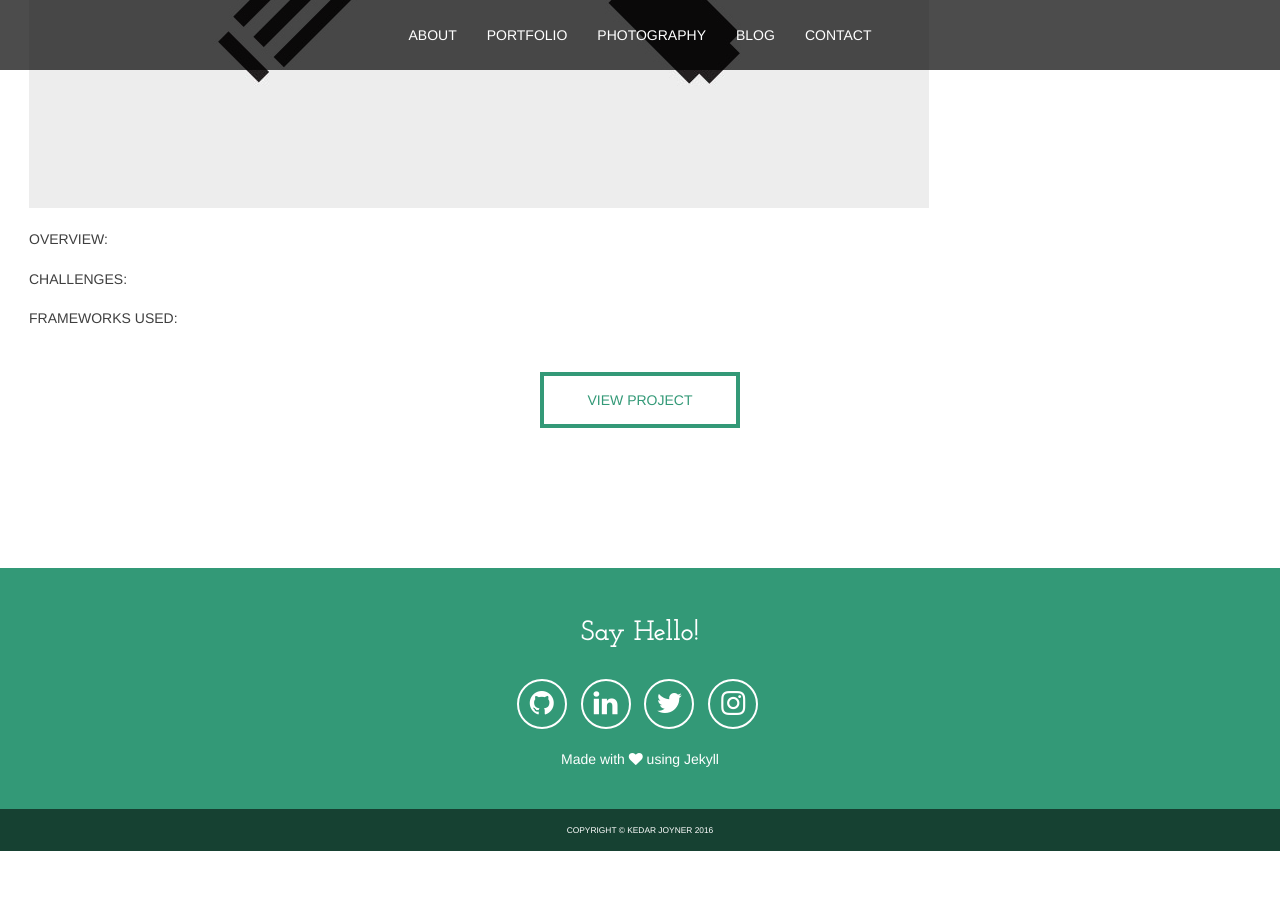
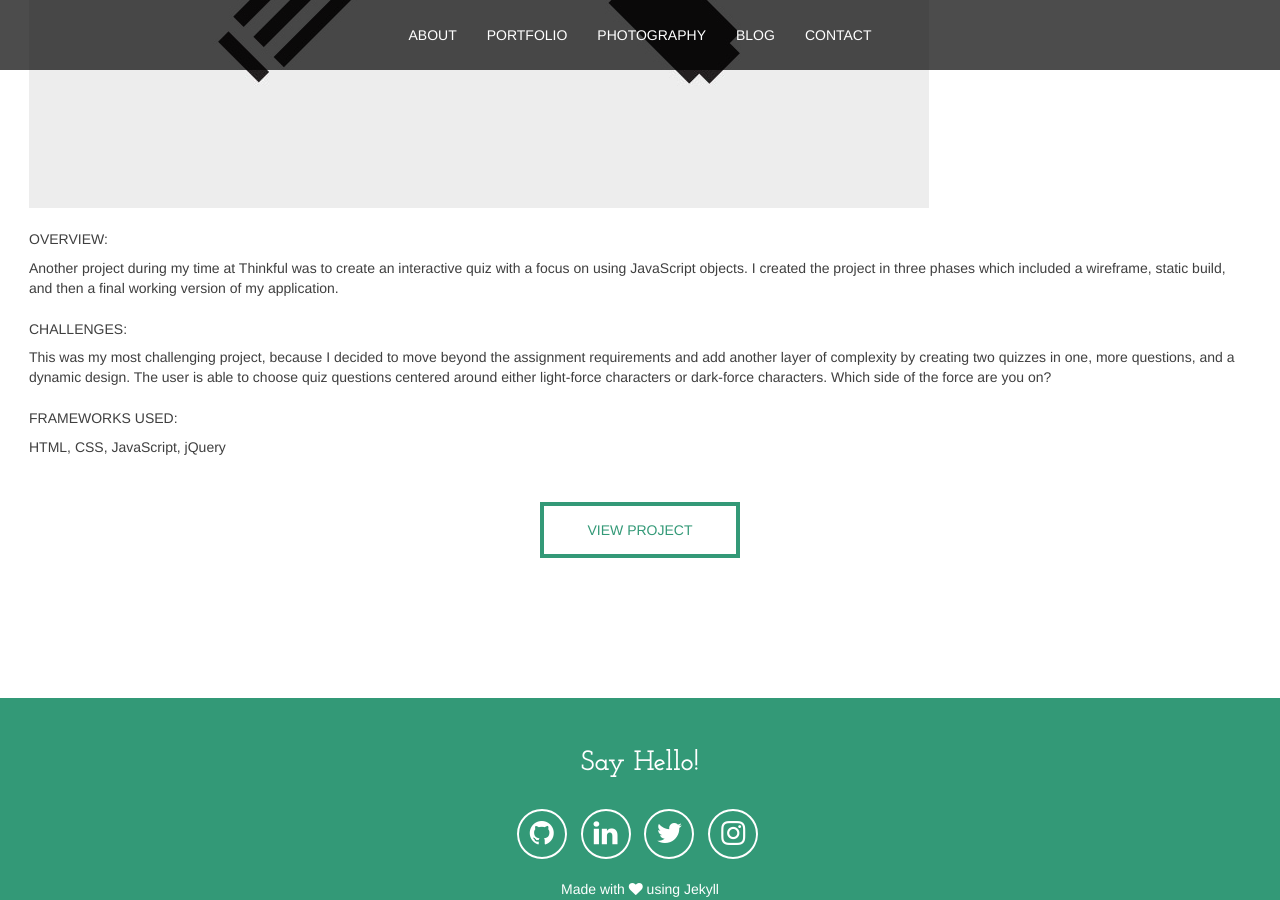
Before and after one commit to kedarjoyner/thinkful-portfolio, a Jekyll site: the page built from _posts/2015-02-15-star-wars-quiz.md, in a window 1280 px wide and 900 px high, scrolled down 680 px. Built offline with Jekyll 4.4.1, drawn with Linux system fonts in a browser that asks for light colours; nearby versions of some CDN libraries; before the commit the page ends 1531 px from its top, so only the background shows below that.

Commit message:
finish case studies

```diff
--- a/_posts/2015-02-15-star-wars-quiz.md
+++ b/_posts/2015-02-15-star-wars-quiz.md
@@ -1,9 +1,12 @@
 ---
 title: Star Wars Quiz
 img: starwars.jpg
-alt: image-alt
-category: Web Development
-description: Use this area of the page to describe your project. The icon above is part of a free icon set by <a href="https://sellfy.com/p/8Q9P/jV3VZ/">Flat Icons</a>. On their website, you can download their free set with 16 icons, or you can purchase the entire set with 146 icons for only $12!
+alt: two criss-crossed light sabers
+overview: Another project during my time at Thinkful was to create an interactive quiz with a focus on using JavaScript objects. I created the project in three phases which included a wireframe, static build, and then a final working version of my application.
+challenges: This was my most challenging project, because I decided to move beyond the assignment requirements and add another layer of complexity by creating two quizzes in one, more questions, and a dynamic design. The user is able to choose quiz questions centered around either light-force characters or dark-force characters. Which side of the force are you on?
+frameworks: HTML, CSS, JavaScript, jQuery
+site: http://kedarjoyner.github.io/quiz-app/
 button: project
 
+
 ---
```
Also changed, not shown: _posts/2015-02-15-Shopping-App.md (+3 -3 lines), _posts/2015-02-15-beer-me.md (+1 -1 lines).
